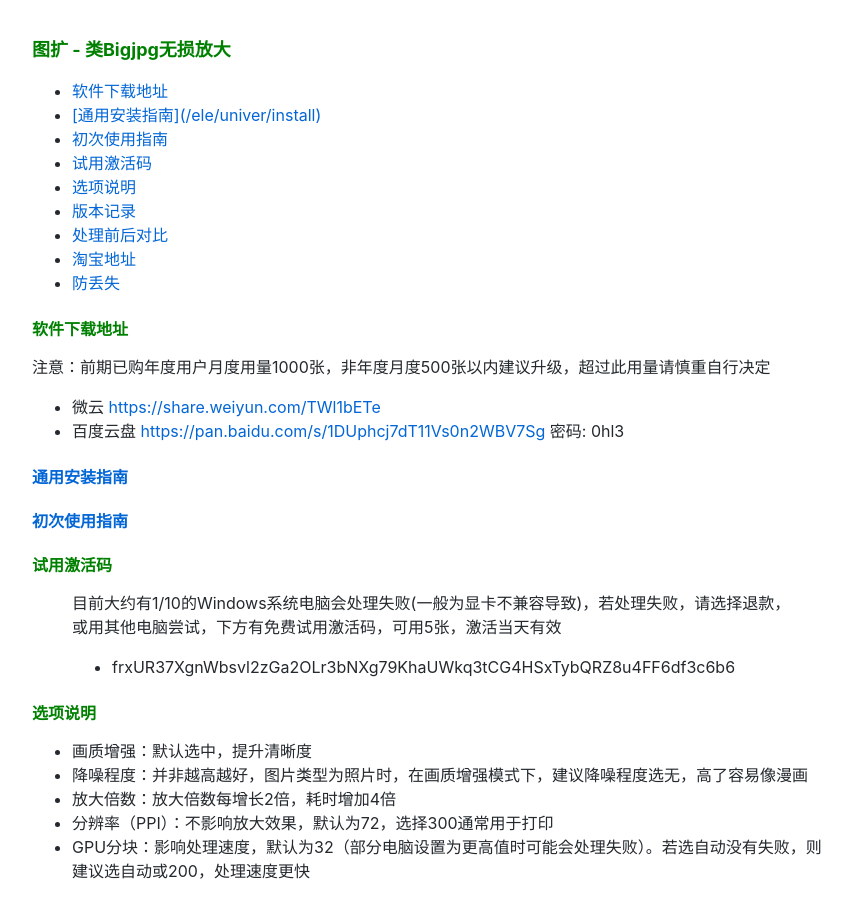
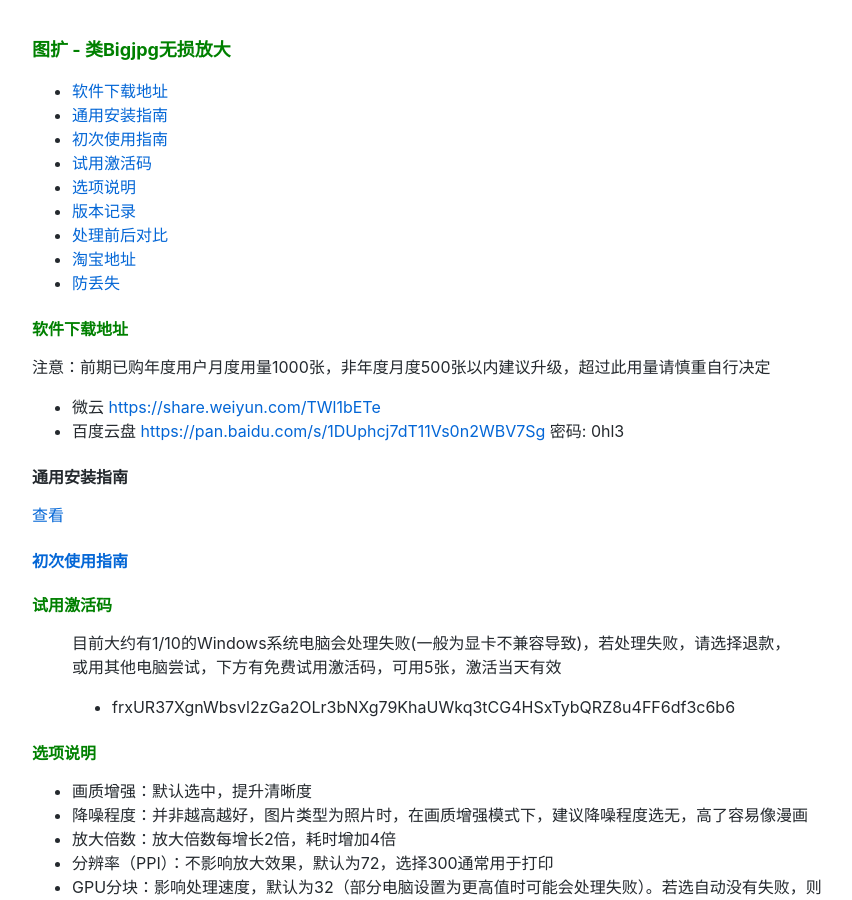
Before and after one commit to Jasonmin/msky, a Jekyll site: the page built from ele/app/bigjpg/info.md, in a window 1280 px wide and 900 px high. Shown: the whole window, without its empty margins (208-1060 px from the left). Built offline with Jekyll 4.4.1, drawn with Linux system fonts in a browser that asks for light colours.

Commit message:
25-02-02,21:11

```diff
--- a/ele/app/bigjpg/info.md
+++ b/ele/app/bigjpg/info.md
@@ -8,7 +8,7 @@ title:
 </font></b>
 
 - [软件下载地址](#软件下载地址)
-- [\[通用安装指南\]({{ '/ele/univer/install' | relative\_url }})](#通用安装指南-eleuniverinstall--relative_url-)
+- [通用安装指南](#通用安装指南)
 - [初次使用指南](#初次使用指南)
 - [试用激活码](#试用激活码)
 - [选项说明](#选项说明)
@@ -29,8 +29,10 @@ title:
 - 百度云盘
 [https://pan.baidu.com/s/1DUphcj7dT11Vs0n2WBV7Sg](https://pan.baidu.com/s/1DUphcj7dT11Vs0n2WBV7Sg)  密码: 0hl3
 
-#### [通用安装指南]({{ '/ele/univer/install' | relative_url }})
-#### [初次使用指南](./tutor.md)
+#### 通用安装指南
+[查看]({{ '/ele/univer/install' | relative_url }})
+
+#### [初次使用指南](./tutor)
 #### <font color=green>试用激活码</font>
 > 目前大约有1/10的Windows系统电脑会处理失败(一般为显卡不兼容导致)，若处理失败，请选择退款，或用其他电脑尝试，下方有免费试用激活码，可用5张，激活当天有效
 - frxUR37XgnWbsvl2zGa2OLr3bNXg79KhaUWkq3tCG4HSxTybQRZ8u4FF6df3c6b6
```
